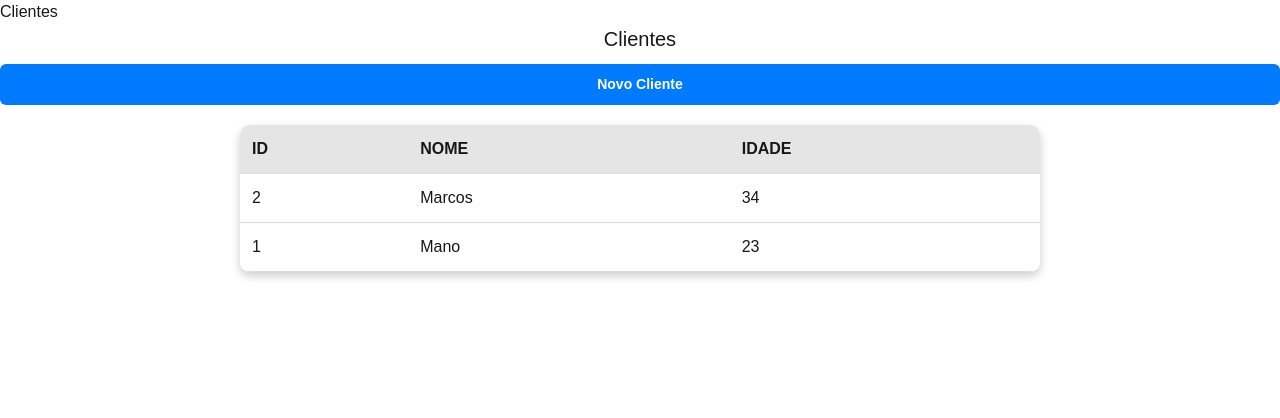
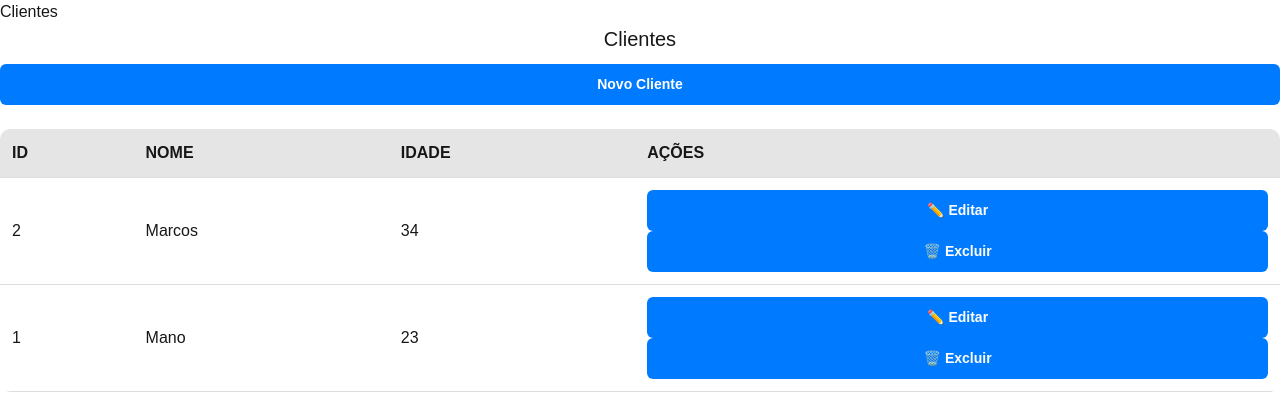
Before and after one commit to juancoutinhoflooxmongagua/Next-Register, a Next.js app: page / in a window 1280 px wide. Shown: the top 418 px of the page. Built offline with nearby package versions, Linux system fonts and the light colour scheme.

Commit message:
feat: finish the all process

```diff
--- a/src/components/Form.jsx
+++ b/src/components/Form.jsx
@@ -5,8 +5,8 @@ import Input from "./Input";
 
 export default function Form({ client, clientChange, cancel }) {
     const id = client?.id;
-    const [name, setname] = useState(client?.name ?? '');
-    const [age, setage] = useState(client?.age ?? 0);
+    const [nome, setNome] = useState(client?.nome ?? '');
+    const [idade, setIdade] = useState(client?.idade ?? 0);
 
     return (
         <div>
@@ -18,20 +18,20 @@ export default function Form({ client, clientChange, cancel }) {
                 />
             )}
             <Input
-                texto="name"
-                valor={name}
-                valorMudou={setname}
+                texto="Nome"
+                valor={nome}
+                valorMudou={setNome}
             />
             <Input
-                texto="age"
+                texto="Idade"
                 tipo="number"
-                valor={age}
-                valorMudou={setage}
+                valor={idade}
+                valorMudou={setIdade}
             />
             <div>
                 <Button onClick={() => {
-                    console.log("Salvando:", { name, age, id });
-                    clientChange?.(new Client(name, +age, id));
+                    console.log("Salvando:", { nome, idade, id });
+                    clientChange?.(new Client(nome, +idade, id));
                 }}>
                     {id ? 'Alterar' : 'Salvar'}
                 </Button>
--- a/src/components/Table.jsx
+++ b/src/components/Table.jsx
@@ -1,24 +1,27 @@
-export default function Table({ clients }) {
+export default function Table({ clients, onEdit, onDelete }) {
     return (
-        <div className="table-container">
       <table>
         <thead>
           <tr>
             <th>ID</th>
             <th>Nome</th>
             <th>Idade</th>
+            <th>Ações</th>
           </tr>
         </thead>
         <tbody>
-                    {clients.map((client, index) => (
-                        <tr key={client.id || index}>
+          {clients.map((client) => (
+            <tr key={client.id}>
               <td>{client.id}</td>
               <td>{client.nome}</td>
               <td>{client.idade}</td>
+              <td>
+                <button onClick={() => onEdit(client)}>✏️ Editar</button>
+                <button onClick={() => onDelete(client.id)}>🗑️ Excluir</button>
+              </td>
             </tr>
           ))}
         </tbody>
       </table>
-        </div>
     );
   }
--- a/src/core/Client.js
+++ b/src/core/Client.js
@@ -6,7 +6,7 @@ export default class Client {
     constructor(nome, idade, id = null) {
         this.#nome = nome;
         this.#idade = idade;
-        this.#id = id || Math.random().toString(36).substr(2, 9); // Gera um ID único se não for passado
+        this.#id = id || Math.random().toString(36).substr(2, 9);
     }
 
     static null(){
--- a/src/pages/app.jsx
+++ b/src/pages/app.jsx
@@ -31,6 +31,10 @@ export default function Home() {
     setShowForm(true);
   };
 
+  const handleDeleteClient = (clientId) => {
+    setClients((prevClients) => prevClients.filter((c) => c.id !== clientId));
+  };
+
   const handleNewClient = () => {
     setSelectedClient(null);
     setShowForm(true);
@@ -38,23 +42,23 @@ export default function Home() {
 
   return (
     <div className="flex flex-col items-center min-h-screen bg-gray-100 p-6">
+
       <Layout title="Clientes" />
 
       <div className="w-full max-w-2xl bg-white shadow-md rounded-lg p-4">
         {showForm ? (
-         <Form
-         client={selectedClient || { name: "", age: "" }}
-         onClientChange={handleSaveClient}
-         cancel={() => setShowForm(false)}
-       />
-
+          <Form
+            client={selectedClient || { name: "", age: "" }}
+            onClientChange={handleSaveClient}
+            onCancel={() => setShowForm(false)}
+          />
         ) : (
           <>
             <div className="flex justify-between items-center mb-4">
               <h2 className="text-lg font-semibold">Clientes</h2>
-              <Button cor="blue" onClick={handleNewClient}>Novo Cliente</Button>
+              <Button cor="blue" onClick={handleNewClient}>Novo Cliente</Button><br></br><br></br>
             </div>
-            <Table clients={clients} onEdit={handleEditClient} />
+            <Table clients={clients} onEdit={handleEditClient} onDelete={handleDeleteClient} />
           </>
         )}
       </div>
```
Lines whose indentation alone changed are shown as unchanged.
